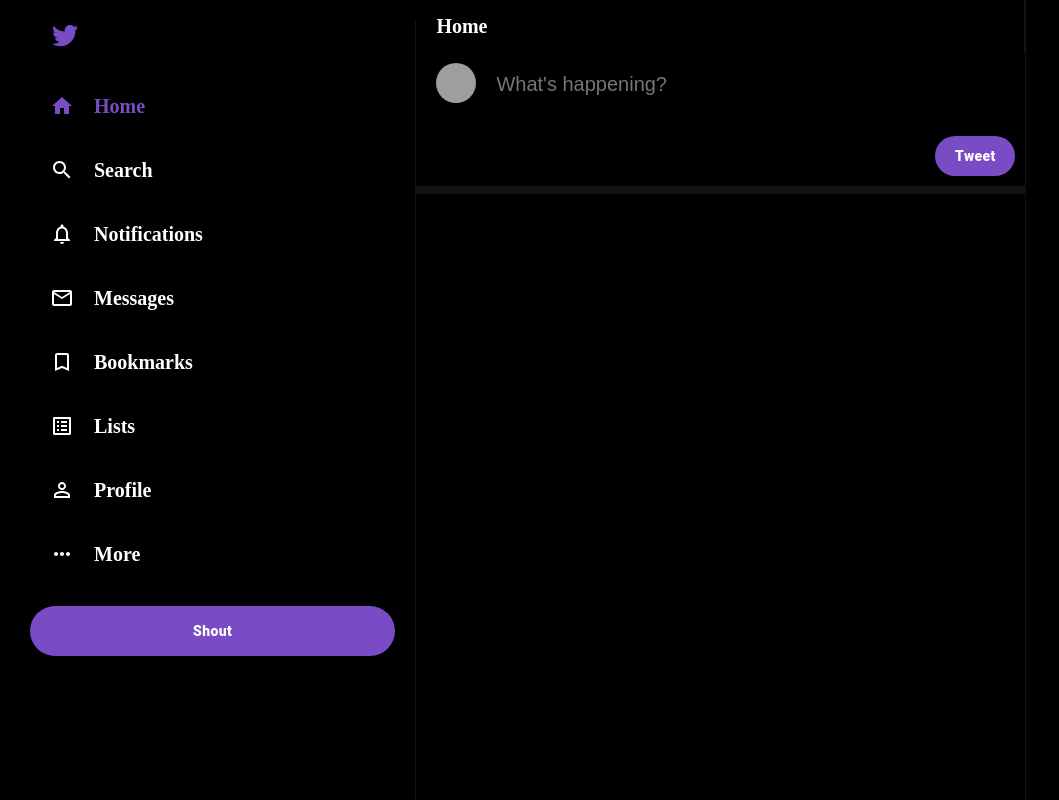
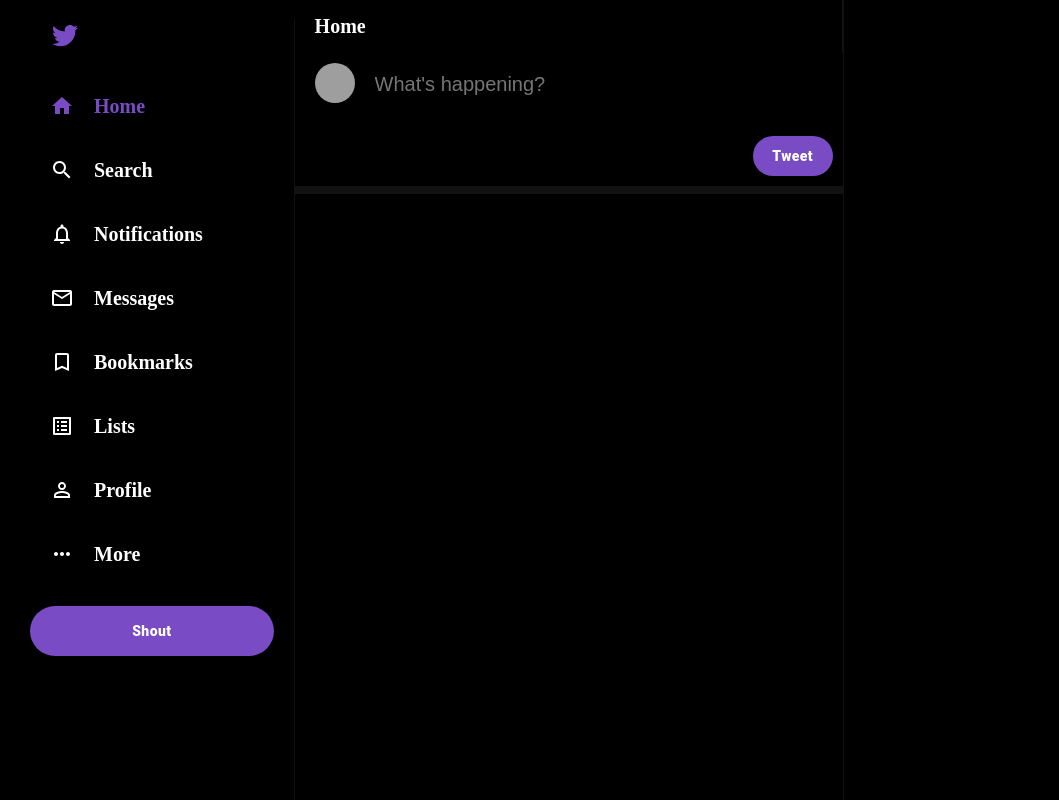
Before and after one commit to Lunaticsatoshi/Shoutz, a React (Create React App) app in the folder client/: page / in a window 1280 px wide. Shown: the whole page, without its empty margins (0-1059 px from the left). Built offline with nearby package versions, Linux system fonts and the light colour scheme; grey boxes are pictures that could not be loaded.

Commit message:
:zap: Change flex of Components

```diff
--- a/client/src/components/Feed/Feed.css
+++ b/client/src/components/Feed/Feed.css
@@ -1,5 +1,5 @@
 .feed {
-  flex: 0.5;
+  flex: 0.45;
   border-right: 1px solid var(--shoutz-background);
   min-width: fit-content;
   overflow-y: scroll;
--- a/client/src/components/Sidebar/Sidebar.css
+++ b/client/src/components/Sidebar/Sidebar.css
@@ -1,6 +1,6 @@
 .sidebar {
     border-right: 1px solid var(--shoutz-background);
-    flex: 0.3;
+    flex: 0.2;
     /* min-width: 250px; */
     margin-top: 20px;
     padding-left: 20px;
```
